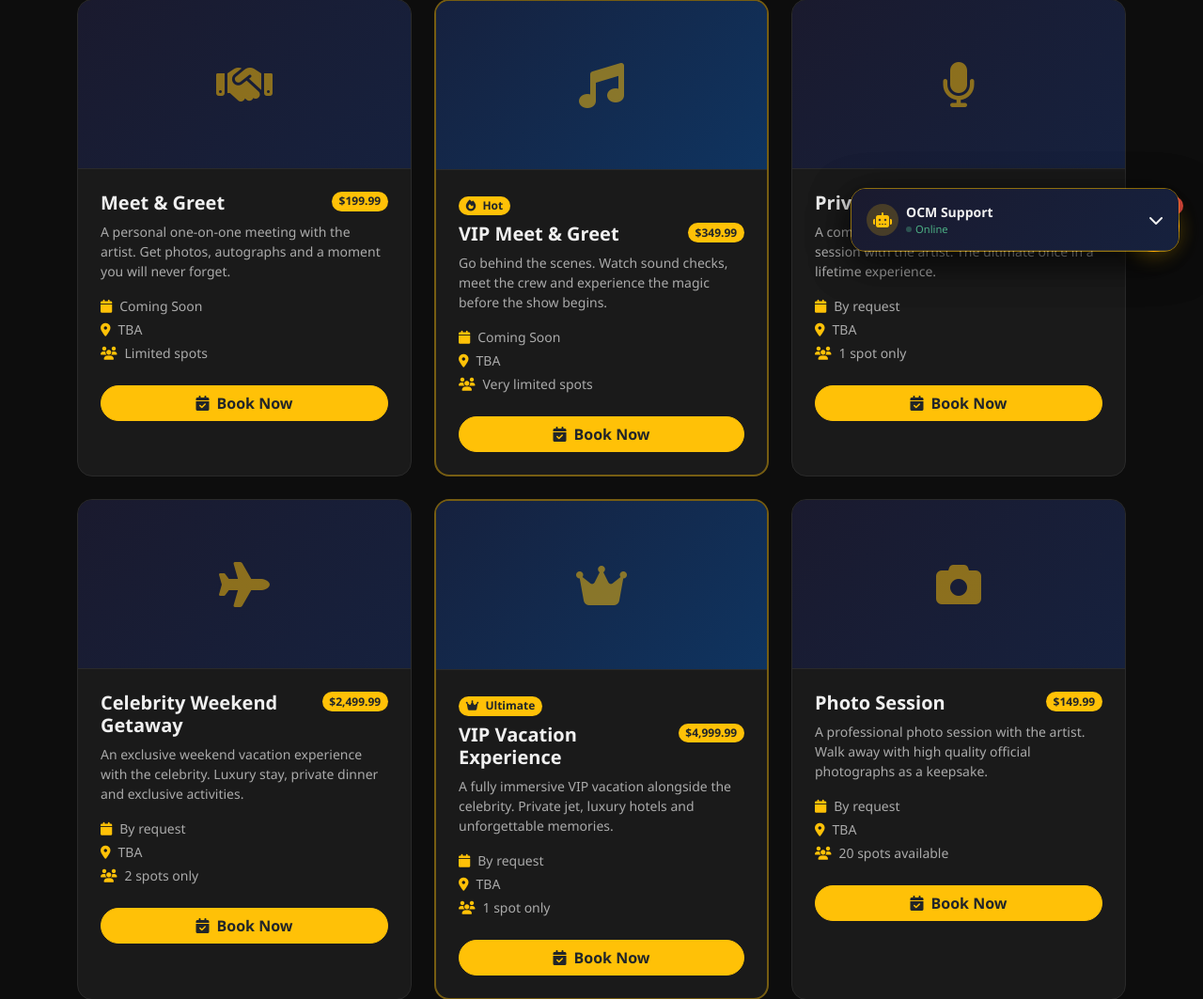
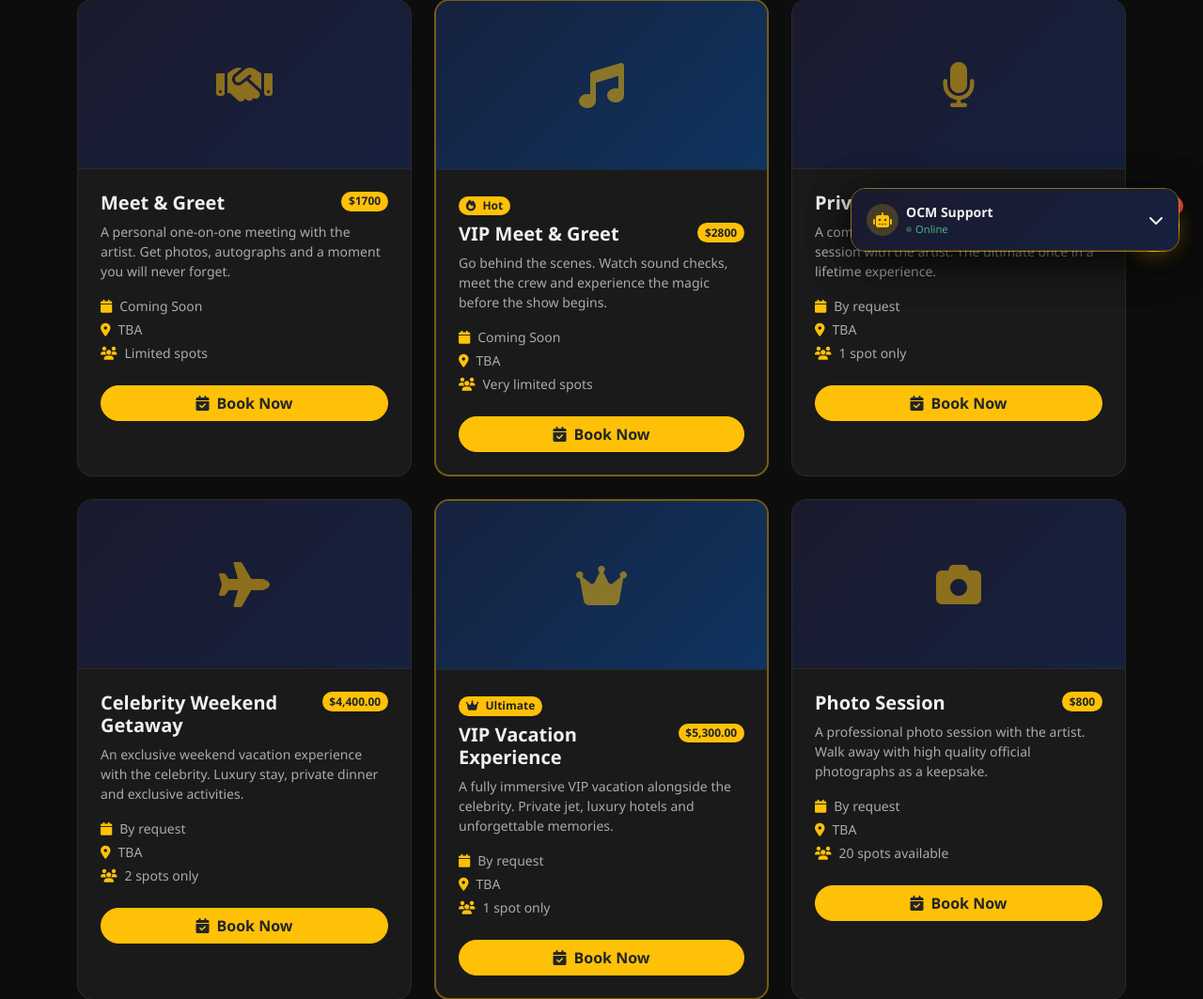
Before and after one commit to Dennis433/Celebrity-Management, a Flask app: page /experiences/ in a window 1280 px wide. Shown: the part 507-1570 px from the top of the page at 94% size. Run offline with Flask 3, Linux system fonts and the light colour scheme.

Commit message:
Official Celebrity Management - Full Production Build

```diff
--- a/app/templates/experiences.html
+++ b/app/templates/experiences.html
@@ -72,7 +72,7 @@
                 <div class="p-4">
                     <div class="d-flex justify-content-between align-items-start mb-2">
                         <h5 class="fw-bold mb-0">Meet & Greet</h5>
-                        <span class="badge bg-warning text-dark rounded-pill">$199.99</span>
+                        <span class="badge bg-warning text-dark rounded-pill">$1700</span>
                     </div>
                     <p class="text-muted small mb-3">A personal one-on-one meeting with the artist. Get photos, autographs and a moment you will never forget.</p>
                     <div class="d-flex flex-column gap-1 mb-4">
@@ -99,7 +99,7 @@
                     </span>
                     <div class="d-flex justify-content-between align-items-start mb-2">
                         <h5 class="fw-bold mb-0">VIP Meet & Greet</h5>
-                        <span class="badge bg-warning text-dark rounded-pill">$349.99</span>
+                        <span class="badge bg-warning text-dark rounded-pill">$2800</span>
                     </div>
                     <p class="text-muted small mb-3">Go behind the scenes. Watch sound checks, meet the crew and experience the magic before the show begins.</p>
                     <div class="d-flex flex-column gap-1 mb-4">
@@ -123,7 +123,7 @@
                 <div class="p-4">
                     <div class="d-flex justify-content-between align-items-start mb-2">
                         <h5 class="fw-bold mb-0">Private Session</h5>
-                        <span class="badge bg-warning text-dark rounded-pill">$999.99</span>
+                        <span class="badge bg-warning text-dark rounded-pill">$3500.00</span>
                     </div>
                     <p class="text-muted small mb-3">A completely private studio or performance session with the artist. The ultimate once in a lifetime experience.</p>
                     <div class="d-flex flex-column gap-1 mb-4">
@@ -147,7 +147,7 @@
                 <div class="p-4">
                     <div class="d-flex justify-content-between align-items-start mb-2">
                         <h5 class="fw-bold mb-0">Celebrity Weekend Getaway</h5>
-                        <span class="badge bg-warning text-dark rounded-pill">$2,499.99</span>
+                        <span class="badge bg-warning text-dark rounded-pill">$4,400.00</span>
                     </div>
                     <p class="text-muted small mb-3">An exclusive weekend vacation experience with the celebrity. Luxury stay, private dinner and exclusive activities.</p>
                     <div class="d-flex flex-column gap-1 mb-4">
@@ -174,7 +174,7 @@
                     </span>
                     <div class="d-flex justify-content-between align-items-start mb-2">
                         <h5 class="fw-bold mb-0">VIP Vacation Experience</h5>
-                        <span class="badge bg-warning text-dark rounded-pill">$4,999.99</span>
+                        <span class="badge bg-warning text-dark rounded-pill">$5,300.00</span>
                     </div>
                     <p class="text-muted small mb-3">A fully immersive VIP vacation alongside the celebrity. Private jet, luxury hotels and unforgettable memories.</p>
                     <div class="d-flex flex-column gap-1 mb-4">
@@ -198,7 +198,7 @@
                 <div class="p-4">
                     <div class="d-flex justify-content-between align-items-start mb-2">
                         <h5 class="fw-bold mb-0">Photo Session</h5>
-                        <span class="badge bg-warning text-dark rounded-pill">$149.99</span>
+                        <span class="badge bg-warning text-dark rounded-pill">$800</span>
                     </div>
                     <p class="text-muted small mb-3">A professional photo session with the artist. Walk away with high quality official photographs as a keepsake.</p>
                     <div class="d-flex flex-column gap-1 mb-4">
```
